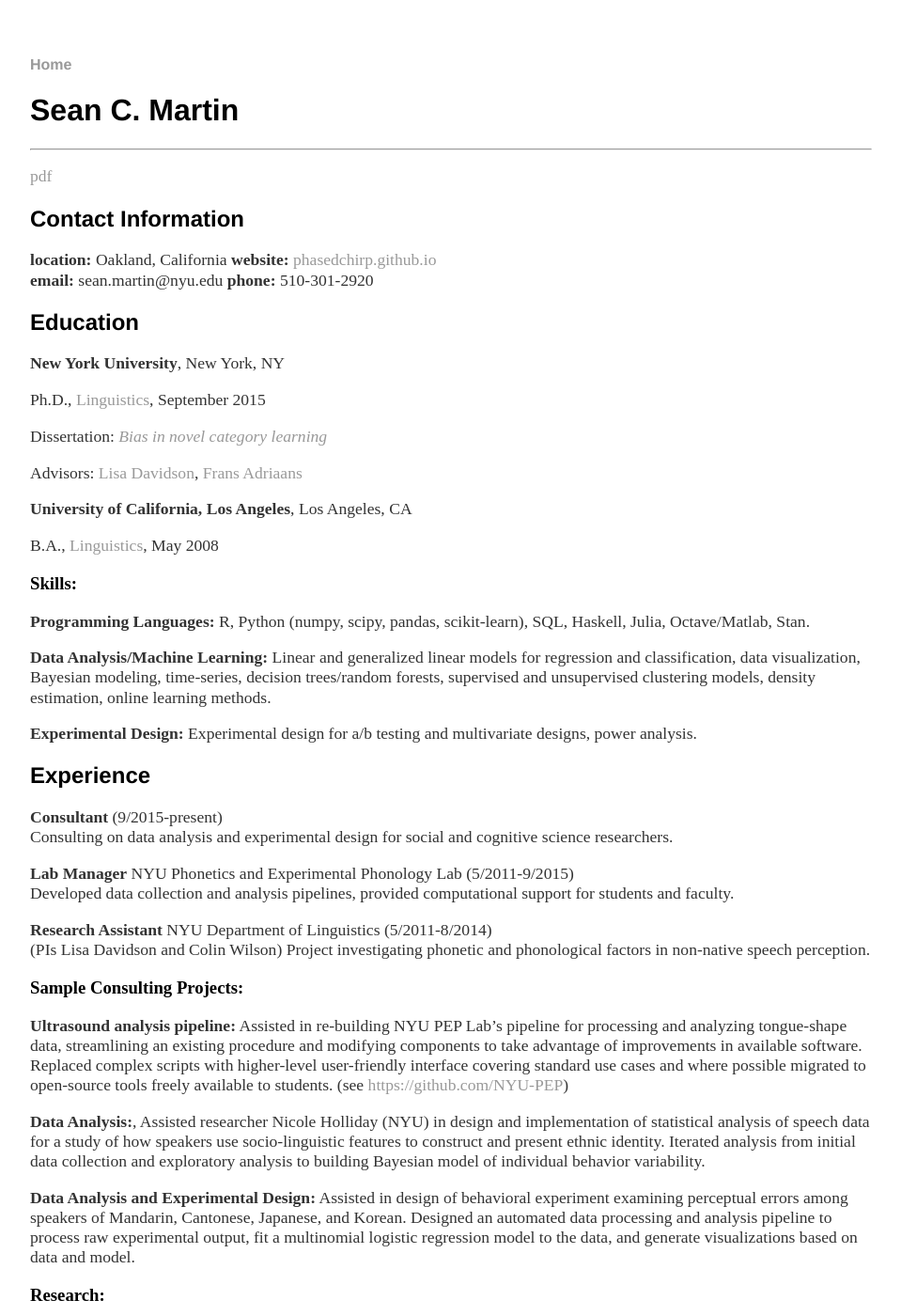
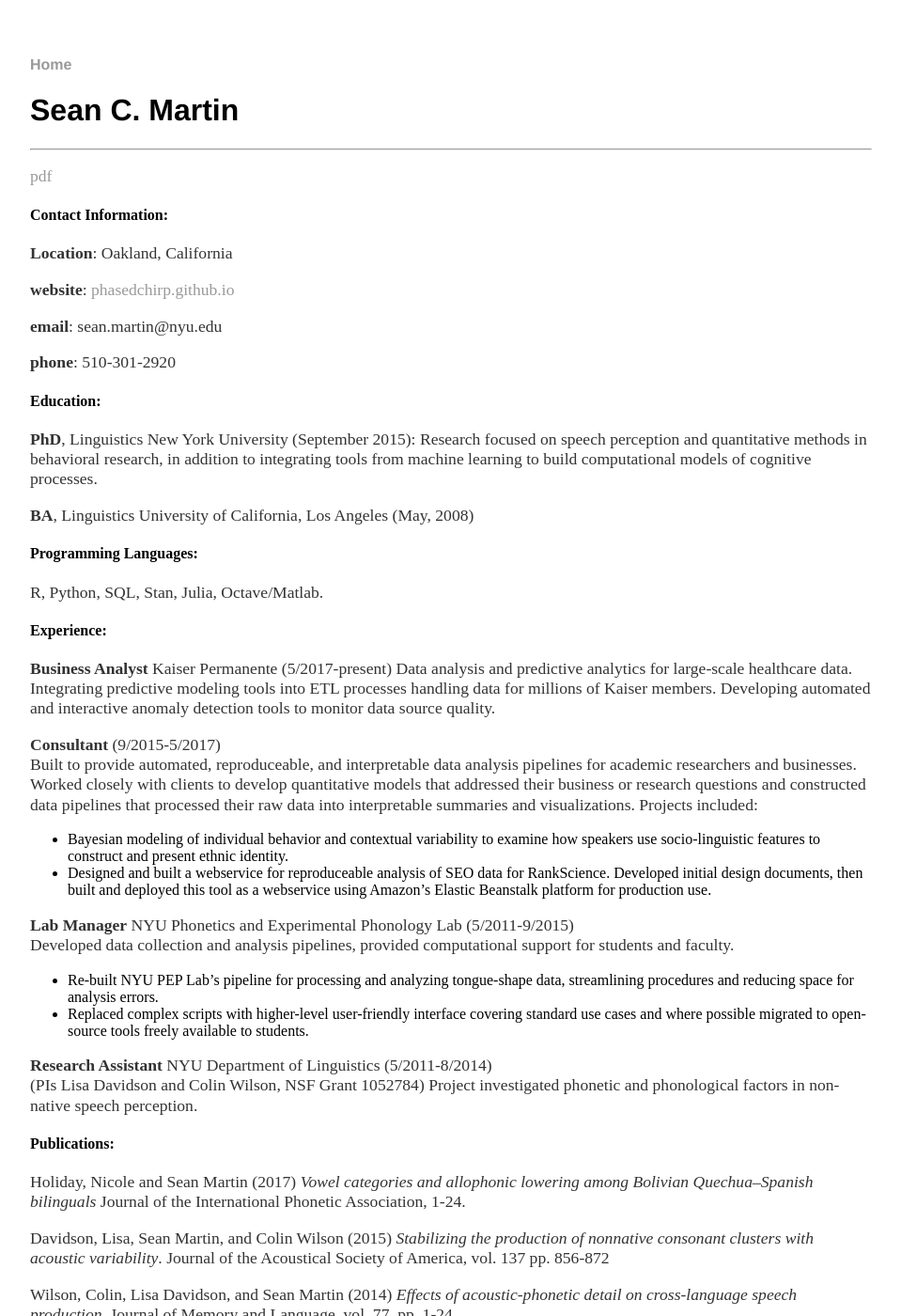
Before and after one commit to phasedchirp/phasedchirp.github.io, a Jekyll site: the page built from cv/index.md, in a window 1280 px wide and 1400 px high. Shown: the whole window at 94% size, without its empty margins (160-1119 px from the left). Built offline with Jekyll 4.4.1, drawn with Linux system fonts in a browser that asks for light colours; our own code applies the rules of GitHub Pages for plain Markdown files; some of the changed text lies outside the part shown.

Commit message:
Assorted updates because things were really out of date.

```diff
--- a/cv/index.md
+++ b/cv/index.md
@@ -8,107 +8,54 @@ name: CV - Sean Martin
 -----------------------------------------
 [pdf](https://phasedchirp.github.io/miscFiles/martin_resume.pdf)
 
-## Contact Information
+#### Contact Information:
+**Location**: Oakland, California
 
-**location:** Oakland, California
-**website:** [phasedchirp.github.io](https://phasedchirp.github.io)
-**email:** sean.martin@nyu.edu
-**phone:** 510-301-2920
+**website**: [phasedchirp.github.io](https://phasedchirp.github.io)
+
+**email**: sean.martin@nyu.edu
+
+**phone**: 510-301-2920
 
 
-## Education
+#### Education:
 
-**New York University**, New York, NY
+**PhD**, Linguistics New York University (September 2015): Research focused on speech perception and quantitative methods in behavioral research, in addition to integrating tools from machine learning to build computational models of cognitive processes.
 
-Ph.D., [Linguistics](http://linguistics.as.nyu.edu/), September 2015
+**BA**, Linguistics University of California, Los Angeles (May, 2008)
 
-Dissertation: [*Bias in novel category learning*](https://dl.dropboxusercontent.com/u/24464501/Martin_diss_DRAFT.pdf)
+#### Programming Languages:
 
-Advisors: [Lisa Davidson](https://wp.nyu.edu/lisa_davidson/), [Frans Adriaans](https://files.nyu.edu/fa46/public/)
-
-**University of California, Los Angeles**, Los Angeles, CA
-
-B.A., [Linguistics](http://www.linguistics.ucla.edu/), May 2008
+R, Python, SQL, Stan, Julia, Octave/Matlab.
 
 
-### Skills:
+#### Experience:
 
-**Programming Languages:** R, Python (numpy, scipy, pandas, scikit-learn), SQL, Haskell, Julia, Octave/Matlab, Stan.
+**Business Analyst** Kaiser Permanente (5/2017-present)
+Data analysis and predictive analytics for large-scale healthcare data. Integrating predictive modeling tools into ETL processes handling data for millions of Kaiser members. Developing automated and interactive anomaly detection tools to monitor data source quality.
 
-**Data Analysis/Machine Learning:** Linear and generalized linear models for regression and classification, data visualization, Bayesian modeling, time-series, decision trees/random forests, supervised and unsupervised clustering models, density estimation, online learning methods.
+**Consultant** (9/2015-5/2017)
+Built to provide automated, reproduceable, and interpretable data analysis pipelines for academic researchers and businesses. Worked closely with clients to develop quantitative models that addressed their business or research questions and constructed data pipelines that processed their raw data into interpretable summaries and visualizations. Projects included:
 
-**Experimental Design:** Experimental design for a/b testing and multivariate designs, power analysis.
+* Bayesian modeling of individual behavior and contextual variability to examine how speakers use socio-linguistic features to construct and present ethnic identity.
+* Designed and built a webservice for reproduceable analysis of SEO data for RankScience. Developed initial design documents, then built and deployed this tool as a webservice using Amazon's Elastic Beanstalk platform for production use.
 
-
-
-## Experience
-
-**Consultant** (9/2015-present)
-Consulting on data analysis and experimental design for social and cognitive science researchers.
 
 **Lab Manager** NYU Phonetics and Experimental Phonology Lab (5/2011-9/2015)
 Developed data collection and analysis pipelines, provided computational support for students and faculty.
 
-**Research Assistant** NYU Department of Linguistics (5/2011-8/2014)
-(PIs Lisa Davidson and Colin Wilson) Project investigating phonetic and phonological factors in non-native speech perception.
+* Re-built NYU PEP Lab's pipeline for processing and analyzing tongue-shape data, streamlining procedures and reducing space for analysis errors.
+* Replaced complex scripts with higher-level user-friendly interface covering standard use cases and where possible migrated to open-source tools freely available to students.
 
 
+**Research Assistant** NYU Department of Linguistics (5/2011-8/2014)
+(PIs Lisa Davidson and Colin Wilson, NSF Grant 1052784) Project investigated phonetic and phonological factors in non-native speech perception.
 
 
+#### Publications:
 
-### Sample Consulting Projects:
+Holiday, Nicole and Sean Martin (2017) *Vowel categories and allophonic lowering among Bolivian Quechua–Spanish bilinguals* Journal of the International Phonetic Association, 1-24.
 
-**Ultrasound analysis pipeline:** Assisted in re-building NYU PEP Lab's pipeline for processing and analyzing tongue-shape data, streamlining an existing procedure and modifying components to take advantage of improvements in available software. Replaced complex scripts with higher-level user-friendly interface covering standard use cases and where possible migrated to open-source tools freely available to students. (see [https://github.com/NYU-PEP](github.com/NYU-PEP))
+Davidson, Lisa, Sean Martin, and Colin Wilson (2015) *Stabilizing the production of nonnative consonant clusters with acoustic variability*. Journal of the Acoustical Society of America, vol. 137 pp. 856-872
 
-**Data Analysis:**, Assisted researcher Nicole Holliday (NYU) in design and implementation of statistical analysis of speech data for a study of how speakers use socio-linguistic features to construct and present ethnic identity. Iterated analysis from initial data collection and exploratory analysis to building Bayesian model of individual behavior variability.
-
-**Data Analysis and Experimental Design:** Assisted in design of behavioral experiment examining perceptual errors among speakers of Mandarin, Cantonese, Japanese, and Korean. Designed an automated data processing and analysis pipeline to process raw experimental output, fit a multinomial logistic regression model to the data, and generate visualizations based on data and model.
-
-### Research:
-
-#### Publications
-
-- Davidson, Lisa, Sean Martin, and Colin Wilson *Stabilizing the
-production of nonnative consonant clusters with acoustic variability*.
-Journal of the Acoustical Society of America, vol. 137 pp. 856-872
-
-- Wilson, Colin, Lisa Davidson, and Sean Martin *Effects of
-acoustic-phonetic detail on cross-language speech production*.
-Journal of Memory and Language, vol. 77, pp. 1-24
-
-#### Presentations
-
-- Davidson, Lisa, Sean Martin and Colin Wilson. *Acoustic variability aids
-  the interpretation of phonetic detail in cross-language speech
-  production*.
-  Talk presented at the 14th Conference on Laboratory Phonology,
-  Tachikawa/Tokyo, Japan, July 2014.
-
-- Martin, Sean, Lisa Davidson, and Colin Wilson. *Variability attenuates
-  sensitivity to acoustic detail in cross-language speech production*.
-  Poster presented at the 165th Meeting of the Acoustical Society of
-  America, Montreal, Quebec, Canada. June 2013.
-
-- Martin, Sean. *Variation in agreement in Princeville African American
-  English*.
-  Poster presented at NWAV 41, Bloomington, Indiana, October 2012.
-
-- Davidson, Lisa, and Colin Wilson, and Sean Martin. *Phonological bias,
-  phonetic likelihood: a Bayesian model of non-native cluster production
-  errors*.
-  Poster presented at LabPhon 13. Stutgart, Germany, 2012.
-
-- Martin, Sean. *Recovery of articulatory information from acoustics using
-  linear mixed-effects models*.
-  Poster presented at the 162nd Meeting of the Acoustical Society of
-  America, San Diego, CA. October 2011.
-
-### Awards
-
--   NSF Doctoral Dissertation Research Improvement Grant (award \#
-    1349080), 2014-2015
-
--   NYU Graduate School of Arts and Sciences Dean’s Dissertation
-    Fellowship, 2014-2015
-
--   NYU Henry McCracken Fellowship, 2009-2014
+Wilson, Colin, Lisa Davidson, and Sean Martin (2014) *Effects of acoustic-phonetic detail on cross-language speech production*. Journal of Memory and Language, vol. 77, pp. 1-24
```
Also changed, not shown: about.html (+6 -4 lines), index.html (+4 -3 lines), 1 other file.
